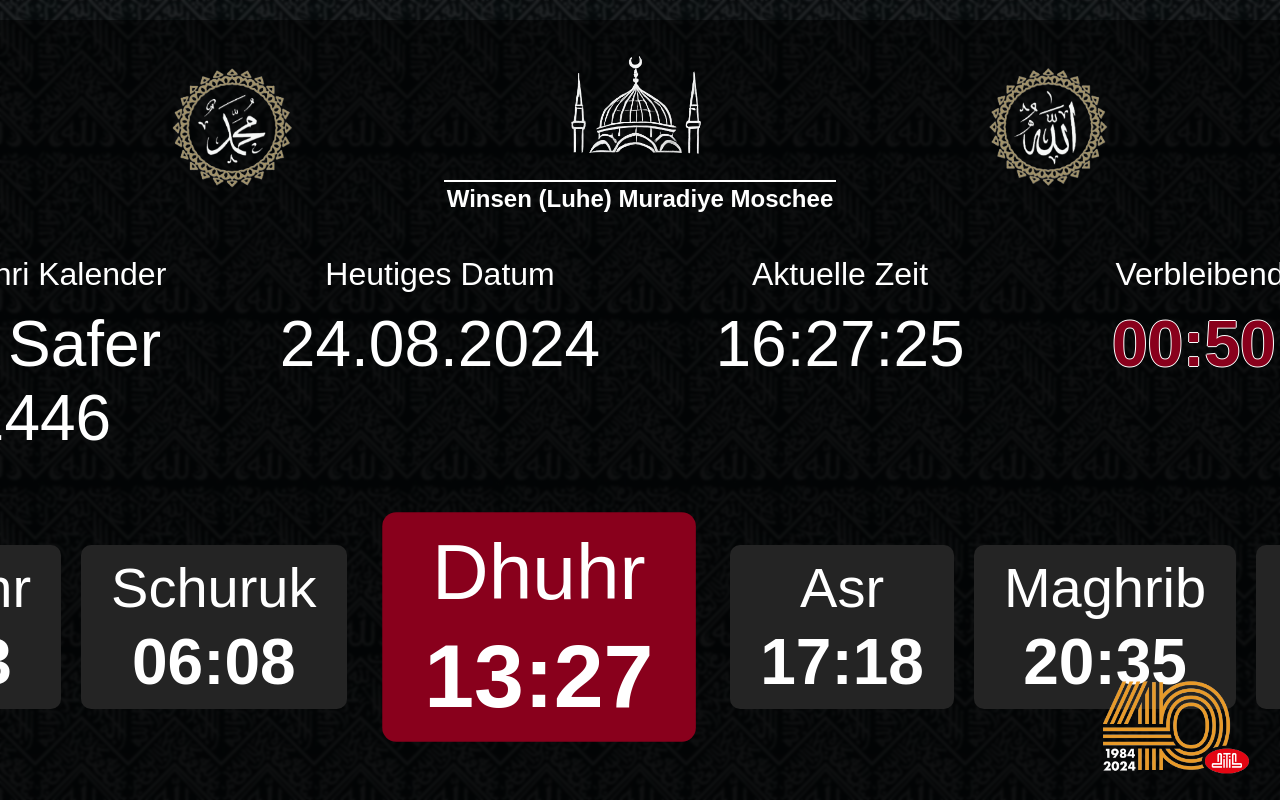
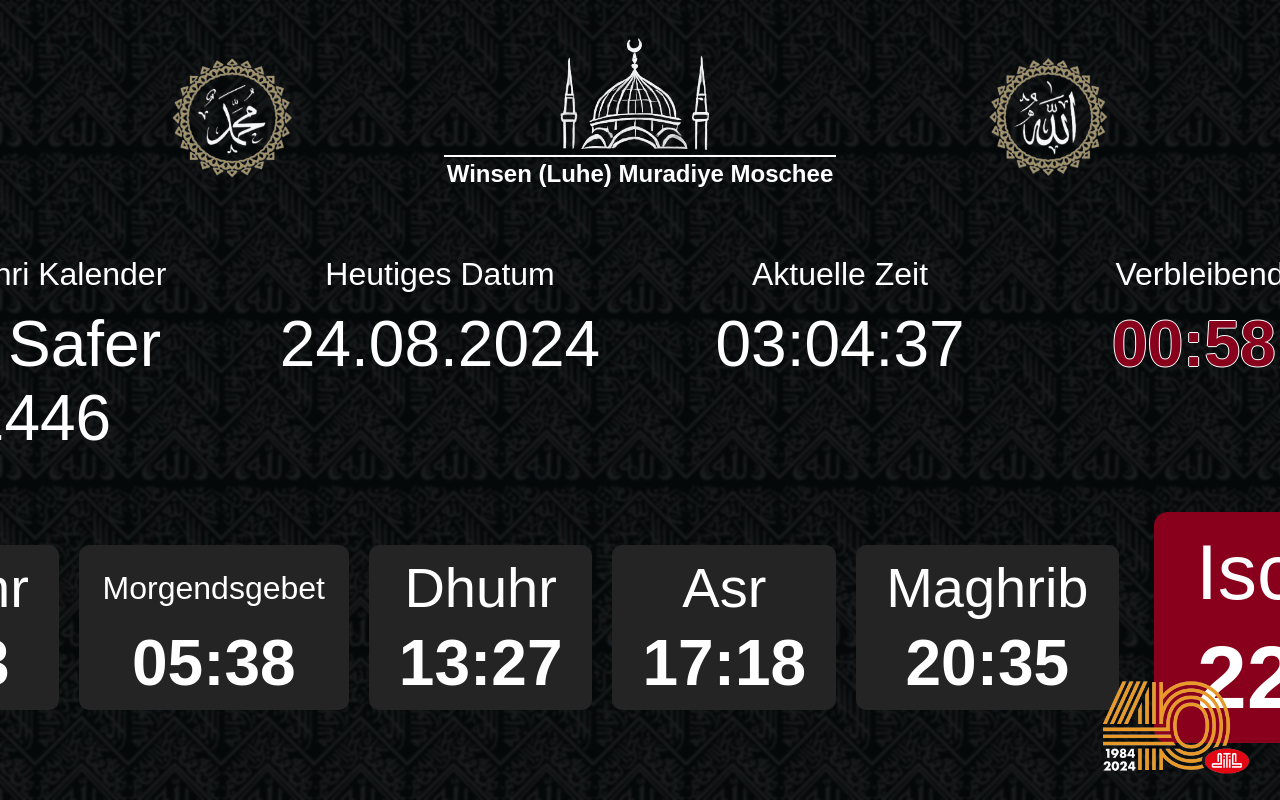
Before and after one commit to berkkan22/cami-uhr, a SvelteKit app: page / in a window 1280 px wide. Shown: the top 800 px of the page. Built offline with nearby package versions, Linux system fonts and the light colour scheme.

Commit message:
- added sabah namazi - fix ui issues

```diff
--- a/src/lib/i10l/translations.ts
+++ b/src/lib/i10l/translations.ts
@@ -4,6 +4,7 @@
     "title": "{{name}} Moschee",
     "imsak": "Fadschr",
     "gunes": "Schuruk",
+    "sabah": "Morgendsgebet",
     "ogle": "Dhuhr",
     "ikindi": "Asr",
     "aksam": "Maghrib",
@@ -18,6 +19,7 @@
     "title": "{{name}} Cami",
     "imsak": "İmsak",
     "gunes": "Güneş",
+    "sabah": "Sabah Namazı",
     "ogle": "Öğle",
     "ikindi": "İkindi",
     "aksam": "Akşam",
--- a/src/lib/prayer.ts
+++ b/src/lib/prayer.ts
@@ -127,9 +127,9 @@
   // currentTime.setHours(20);
   // currentTime.setMinutes(40);
 
-  if (currentTime >= currentPrayer.imsak && currentTime < currentPrayer.gunes) {
+  if (currentTime >= currentPrayer.imsak && currentTime < new Date(currentPrayer.gunes.getTime() - 30 * 60 * 1000)) {
     return "imsak";
-  } else if (currentTime >= currentPrayer.gunes && currentTime < currentPrayer.ogle) {
+  } else if (currentTime >= new Date(currentPrayer.gunes.getTime() - 30 * 60 * 1000) && currentTime < currentPrayer.ogle) {
     return "gunes";
   } else if (currentTime >= currentPrayer.ogle && currentTime < currentPrayer.ikindi) {
     return "ogle";
@@ -141,6 +141,10 @@
     // Covers the time after yatsi until the next imsak
     return "yatsi";
   }
+}
+
+export function isGunesPassed(currentPrayer: Prayers, currentTime: Date): boolean {
+  return currentTime >= currentPrayer.gunes;
 }
 
 export function convertToLocalIsoDate(date: Date) {
--- a/src/routes/+page.svelte
+++ b/src/routes/+page.svelte
@@ -46,7 +46,7 @@
 		let quotes = convertToQuotes(quotesRaw);
 
 		let currentDate = new Date();
-		let timeOffset = 0;
+		let timeOffset = -13.38;
 		let convertMS = 3600000;
 
 		currentPrayer = res.find((prayer) => prayer.date === currentDate.toISOString().split('T')[0]);
--- a/src/routes/components/OsmanBeyCami.svelte
+++ b/src/routes/components/OsmanBeyCami.svelte
@@ -30,7 +30,7 @@
 	<div class="main-content">
 		<DateTimeDisplay {currentPrayer} {currentTime} {remainingTime} />
 
-		<PrayerTimes {currentPrayer} {currentPayerTime} />
+		<PrayerTimes {currentPrayer} {currentPayerTime} {currentTime} />
 
 		{#if quaotOfTheDay !== undefined}
 			<div id="quote-container">
@@ -47,7 +47,7 @@
 <style>
 	.content {
 		width: 100%;
-		margin-top: 20px;
+		/* margin-top: 20px; */
 		text-align: center;
 		background: linear-gradient(rgba(0, 0, 0, 0.55), rgba(0, 0, 0, 0.55));
 	}
@@ -57,7 +57,6 @@
 		background-position: center;
 		top: 0;
 		left: 0;
-		/* background-image: url('kiswah.jpg'); */
 		width: 100%;
 		height: 100vh;
 		object-fit: contain;
@@ -71,18 +70,20 @@
 		left: 0;
 		width: 100%;
 		height: 100%;
-		background-color: rgba(0, 0, 0, 0.4);
+
 		backdrop-filter: blur(1px);
 	}
 
 	.header {
 		display: flex;
+		/* justify-content: center; */
 		justify-content: space-evenly;
 		align-items: center;
 		padding: 20px;
 	}
 
 	.arab {
+		/* position: absolute; */
 		width: 10%;
 		height: auto;
 	}
@@ -96,14 +97,14 @@
 	}
 
 	.header-title > img {
-		width: 50%;
+		/* width: 50%; */
+		width: 225px;
 		height: auto;
 	}
 
 	.title {
-		/* position: relative; */
-		/* left: 50vw; */
-		/* transform: translate(-50%, -1.7vw); */
+		position: relative;
+		top: -25px;
 		color: white;
 		border-top: 2px solid white;
 		width: fit-content;
--- a/src/routes/components/PrayerTimes.svelte
+++ b/src/routes/components/PrayerTimes.svelte
@@ -1,20 +1,64 @@
 <script lang="ts">
-	import { formatTime, type Prayers } from '$lib/prayer';
+	import { formatTime, isGunesPassed, type Prayers } from '$lib/prayer';
 	import { t } from '$lib/i10l/i10l';
 
 	export let currentPrayer: Prayers;
 	export let currentPayerTime: string;
+	// pass the current time to test it when I set the offset
+	export let currentTime: string;
+	let showSabahBackgroundColor = false;
 
-	console.log(currentPrayer);
-	console.log(currentPayerTime);
+	import { onMount } from 'svelte';
+
+	let showFirstDiv = false;
+
+	function toggleVisibility() {
+		showFirstDiv = !showFirstDiv;
+	}
+
+	function showSabahBG() {
+		const [hours, minutes, seconds] = currentTime.split(':').map(Number);
+		const currentDate = new Date();
+		currentDate.setHours(hours, minutes, seconds, 0);
+		showSabahBackgroundColor = isGunesPassed(currentPrayer, currentDate);
+	}
+
+	onMount(() => {
+		const interval = setInterval(toggleVisibility, 2000);
+		const sabahBG = setInterval(showSabahBG, 1000);
+		return () => {
+			clearInterval(interval);
+			clearInterval(sabahBG);
+		};
+	});
 </script>
 
 <div class="prayer-times">
 	{#each ['imsak', 'gunes', 'ogle', 'ikindi', 'aksam', 'yatsi'] as prayer}
-		<div class="prayer-time {currentPayerTime == prayer ? 'current-prayer' : ''}">
-			<div class="prayer-label">{$t(prayer)}</div>
-			<div class="prayer-time-value">{formatTime(currentPrayer[prayer])}</div>
-		</div>
+		{#if prayer == 'gunes'}
+			{#if showFirstDiv}
+				<div class="prayer-time {currentPayerTime == prayer ? 'current-prayer' : ''}">
+					<div class="prayer-label {prayer}">{$t(prayer)}</div>
+					<div class="prayer-time-value">{formatTime(currentPrayer[prayer])}</div>
+				</div>
+			{:else}
+				<div
+					class="prayer-time {currentPayerTime == prayer
+						? 'current-prayer'
+						: ''} sabah {showSabahBackgroundColor ? 'show' : ''}"
+				>
+					<div class="prayer-label">{$t('sabah')}</div>
+					<div class="prayer-time-value">
+						{formatTime(new Date(new Date(currentPrayer[prayer]).getTime() - 30 * 60 * 1000))}
+					</div>
+				</div>
+			{/if}
+		{:else}
+			<div class="prayer-time {currentPayerTime == prayer ? 'current-prayer' : ''}">
+				<div class="prayer-label {prayer}">{$t(prayer)}</div>
+				<div class="prayer-time-value">{formatTime(currentPrayer[prayer])}</div>
+			</div>
+		{/if}
 	{/each}
 </div>
 
@@ -33,7 +77,12 @@
 		display: flex;
 		flex-direction: column;
 		align-items: center;
+		justify-content: space-between;
+		/* min-width: 270px;
+		max-width: 270px; */
 		width: 270px;
+		height: 165px;
+
 		padding: 10px 30px 10px 30px; /* top right bottom left */
 		background-color: rgb(36, 36, 36);
 		border-radius: 10px;
@@ -60,4 +109,21 @@
 		transform-origin: center;
 		margin: 0 60px;
 	}
+
+	.current-prayer.sabah {
+		background-color: green;
+	}
+
+	.sabah.show {
+		background-color: rgb(36, 36, 36);
+	}
+
+	.sabah > .prayer-label {
+		padding-top: 15px;
+		margin-bottom: 14px;
+		font-size: 2rem;
+		white-space: nowrap;
+		overflow: hidden;
+		text-overflow: ellipsis;
+	}
 </style>
```
